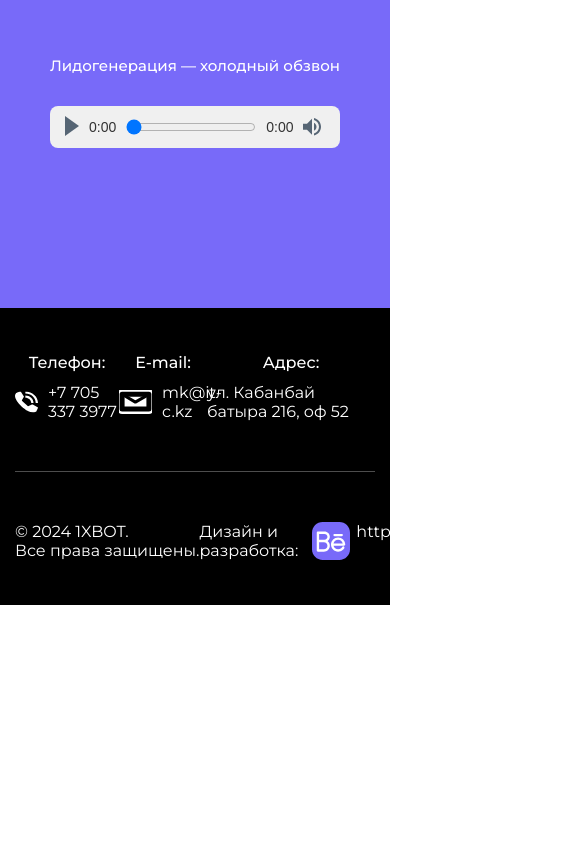
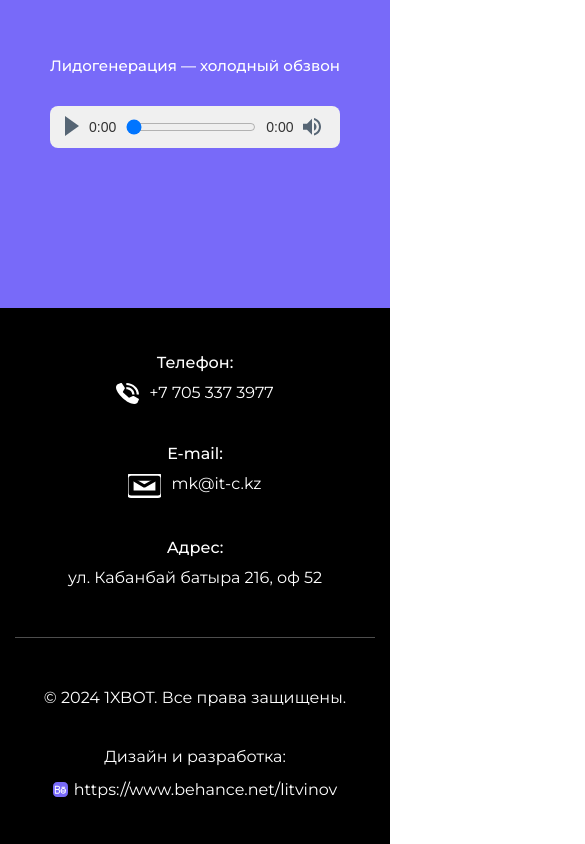
Before and after one commit to EvgeniiLitvinov/1xbotProject, a plain HTML site: page index.html in a window 390 px wide. Shown: the part 7796-8640 px from the top of the page, 585 px wide, since content can reach past the window. Before the commit the page ends 8401 px from the top, so only its background shows below. Drawn offline with Linux system fonts and the light colour scheme.

Commit message:
20.11.2024

```diff
--- a/style.css
+++ b/style.css
@@ -18,9 +18,11 @@ body {
 
 .header {
     position: fixed;
+
     width: 100%;
     background-color: #000;
     z-index: 2;
+    box-sizing: border-box;
 }
 
 .header-container {
@@ -709,7 +711,15 @@ body {
 .contacts-list {
     display: flex;
     justify-content: space-between;
+    flex-wrap: wrap;
     align-items: center;
+}
+
+@media (max-width: 695px) {
+    .contacts-list {
+        flex-direction: column;
+        gap: 40px;
+    }
 }
 
 .contact-list__item h5 {
@@ -744,6 +754,20 @@ body {
 .contacts-links {
     display: flex;
     justify-content: space-between;
+}
+
+@media (max-width: 840px) {
+    .contacts-links {
+        flex-direction: column;
+        gap: 40px;
+        align-items: center;
+    }
+
+    .design-link {
+        align-items: center;
+        flex-direction: column;
+        gap: 40px;
+    }
 }
 
 .contacts-links p {
```
